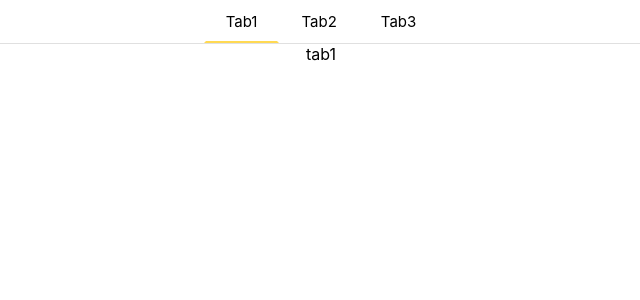
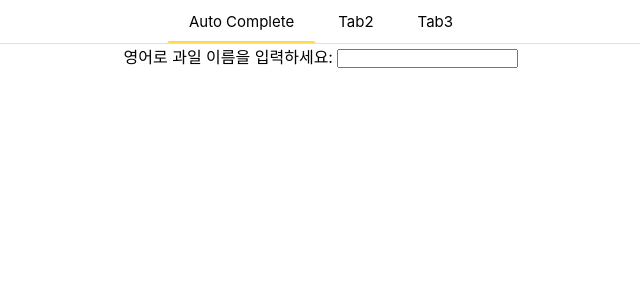
Before and after one commit to Jiho31/wanted_pre_onboarding, a React (Create React App) app in the folder custom-component/: page / in a window 1280 px wide. Shown: the top 300 px of the page, without its empty margins (319-959 px from the left). Built offline with nearby package versions, Linux system fonts and the light colour scheme.

Commit message:
Feat: AutoComplete 컴포넌트 자동완성 기능 datalist 요소로 구현

```diff
--- a/custom-component/src/App.js
+++ b/custom-component/src/App.js
@@ -1,11 +1,12 @@
 import "./App.css";
 import React, { useState } from "react";
 import Tab from "./component/Tab";
+import AutoComplete from "./component/AutoComplete";
 
 const tabElements = [
-  { id: 0, content: "tab1" },
-  { id: 1, content: "tab2" },
-  { id: 2, content: "tab3" },
+  { title: "Auto Complete", content: <AutoComplete /> },
+  { title: 1, content: "tab2" },
+  { title: 2, content: "tab3" },
 ];
 
 function App() {
--- /dev/null
+++ b/custom-component/src/component/AutoComplete.js
@@ -0,0 +1,31 @@
+import React, { useState } from "react";
+import { searchData } from "../searchData";
+
+const AutoComplete = () => {
+  const [inputText, setInputText] = useState("");
+
+  const onChangeHandler = (e) => {
+    setInputText(e.target.value);
+  };
+
+  return (
+    <div>
+      <label htmlFor="searchInput">영어로 과일 이름을 입력하세요: </label>
+      <input
+        name="searchInput"
+        type="text"
+        value={inputText}
+        onChange={onChangeHandler}
+        autoComplete="off"
+        list="fruit-names"
+      ></input>
+      <datalist id="fruit-names">
+        {searchData.map((fruit, idx) => {
+          return <option key={idx} value={fruit} />;
+        })}
+      </datalist>
+    </div>
+  );
+};
+
+export default AutoComplete;
--- a/custom-component/src/component/Tab.js
+++ b/custom-component/src/component/Tab.js
@@ -13,7 +13,7 @@ const Tab = ({ tabEventHandler, currentIndex }) => {
           className={currentIndex === 0 ? "isActive" : ""}
           onClick={() => onClickHandler(0)}
         >
-          Tab1
+          Auto Complete
         </TabElement>
         <TabElement
           className={currentIndex === 1 ? "isActive" : ""}
--- /dev/null
+++ b/custom-component/src/searchData.js
@@ -0,0 +1,29 @@
+export const searchData = [
+  "apple",
+  "banana",
+  "strawberry",
+  "avocado",
+  "grapes",
+  "pineapple",
+  "orange",
+  "kiwi",
+  "melon",
+  "watermelon",
+  "durian",
+  "cherry",
+  "lemon",
+  "pear",
+  "plum",
+  "apricot",
+  "mango",
+  "blueberry",
+  "peach",
+  "pomegranate",
+  "guava",
+  "coconut",
+  "papaya",
+  "lychee",
+  "mangosteen",
+  "grapefruit",
+  "passionfruit",
+];
```
